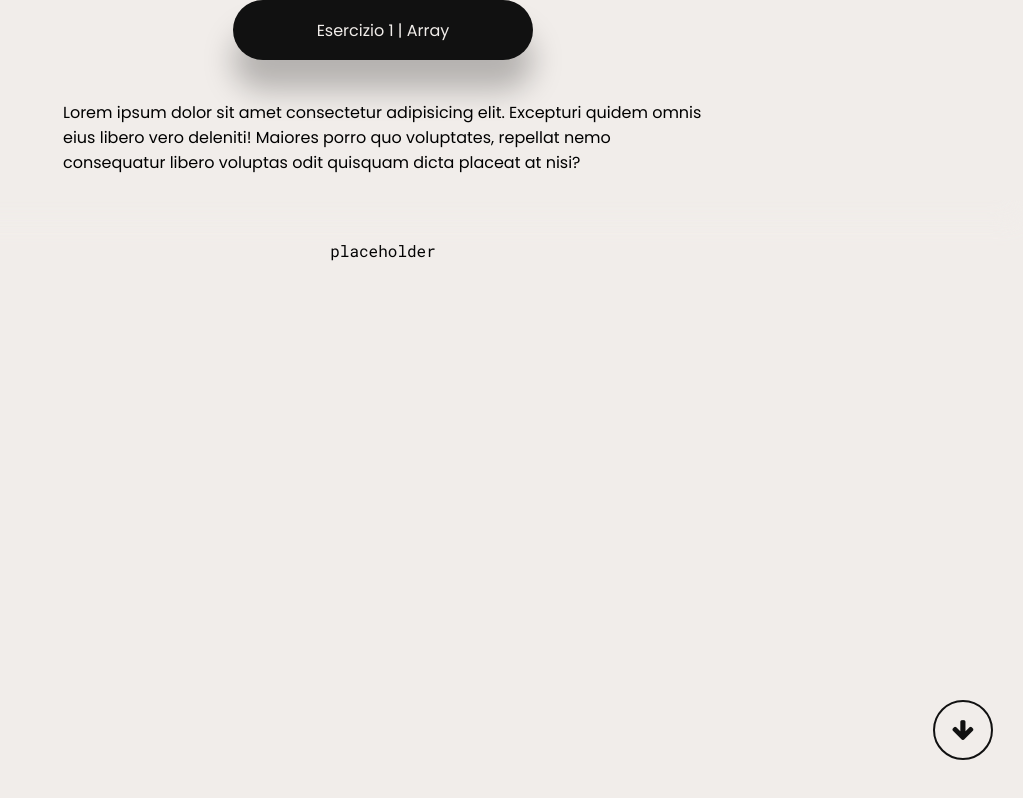
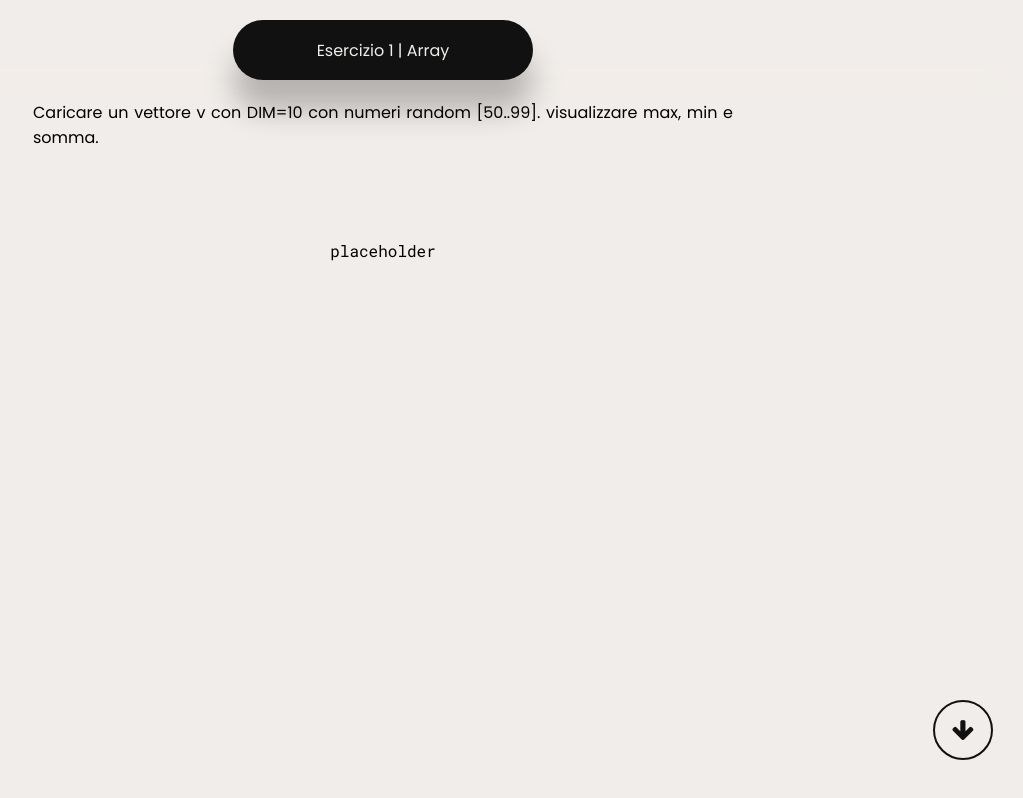
Before and after one commit to Tia004/SITO_URANUS, a plain HTML site: page HTML/ESERCIZI/ARRAY_ESERCIZI/001.html in a window 1280 px wide. Shown: the whole page, without its empty margins (257-1280 px from the left). Drawn offline with Linux system fonts and the light colour scheme.

Commit message:
Modifiche Varie

```diff
--- a/HTML/ESERCIZI/ARRAY_ESERCIZI/001.html
+++ b/HTML/ESERCIZI/ARRAY_ESERCIZI/001.html
@@ -11,7 +11,8 @@
 <body>
     <div class="headeres">
         <div class="titolo">Esercizio 1 | Array</div>
-        <div class="descrizione">Lorem ipsum dolor sit amet consectetur adipisicing elit. Excepturi quidem omnis eius libero vero deleniti! Maiores porro quo voluptates, repellat nemo consequatur libero voluptas odit quisquam dicta placeat at nisi?</div>
+        <div class="descrizione">Caricare un vettore v con DIM=10 con numeri random [50..99].
+            visualizzare max, min e somma.</div>
     </div>
     <div class="codice">
 <pre>
--- a/style/style.scss
+++ b/style/style.scss
@@ -355,14 +355,17 @@ body {
 .headeres {
     position: fixed;
     width: 100%;
-    height: 200px;
     background: #f1edea;
     z-index: 3;
     box-shadow: 0 20px 20px #f1edea, 0 20px 30px #f1edea;
+    display: flex;
+    align-items: center;
+    justify-content: center;
 }
 
 .titolo {
     position: fixed;
+    top: 20px;
     left: 50%;
     transform: translateX(-50%);
     background: #111;
@@ -378,10 +381,10 @@ body {
 }
 
 .descrizione {
-    position: fixed;
-    left: 50%;
+    position: relative;
     top: 100px;
-    transform: translateX(-50%);
+    width: 700px;
+    text-align: justify;
     z-index: 3;
 }
 
```
Also changed, not shown: HTML/ESERCIZI/ARRAY_ESERCIZI/002.html (+4 -1 lines), HTML/ESERCIZI/ARRAY_ESERCIZI/003.html (+3 -1 lines), HTML/ESERCIZI/ARRAY_ESERCIZI/004.html (+2 -1 lines), HTML/ESERCIZI/ARRAY_ESERCIZI/005.html (+1 -1 lines), HTML/ESERCIZI/ARRAY_ESERCIZI/006.html (+1 -1 lines), HTML/ESERCIZI/ARRAY_ESERCIZI/007.html (+4 -1 lines), HTML/ESERCIZI/ARRAY_ESERCIZI/008.html (+5 -1 lines), HTML/ESERCIZI/ARRAY_ESERCIZI/009.html (+9 -1 lines), style/style.css, 1 other file.
